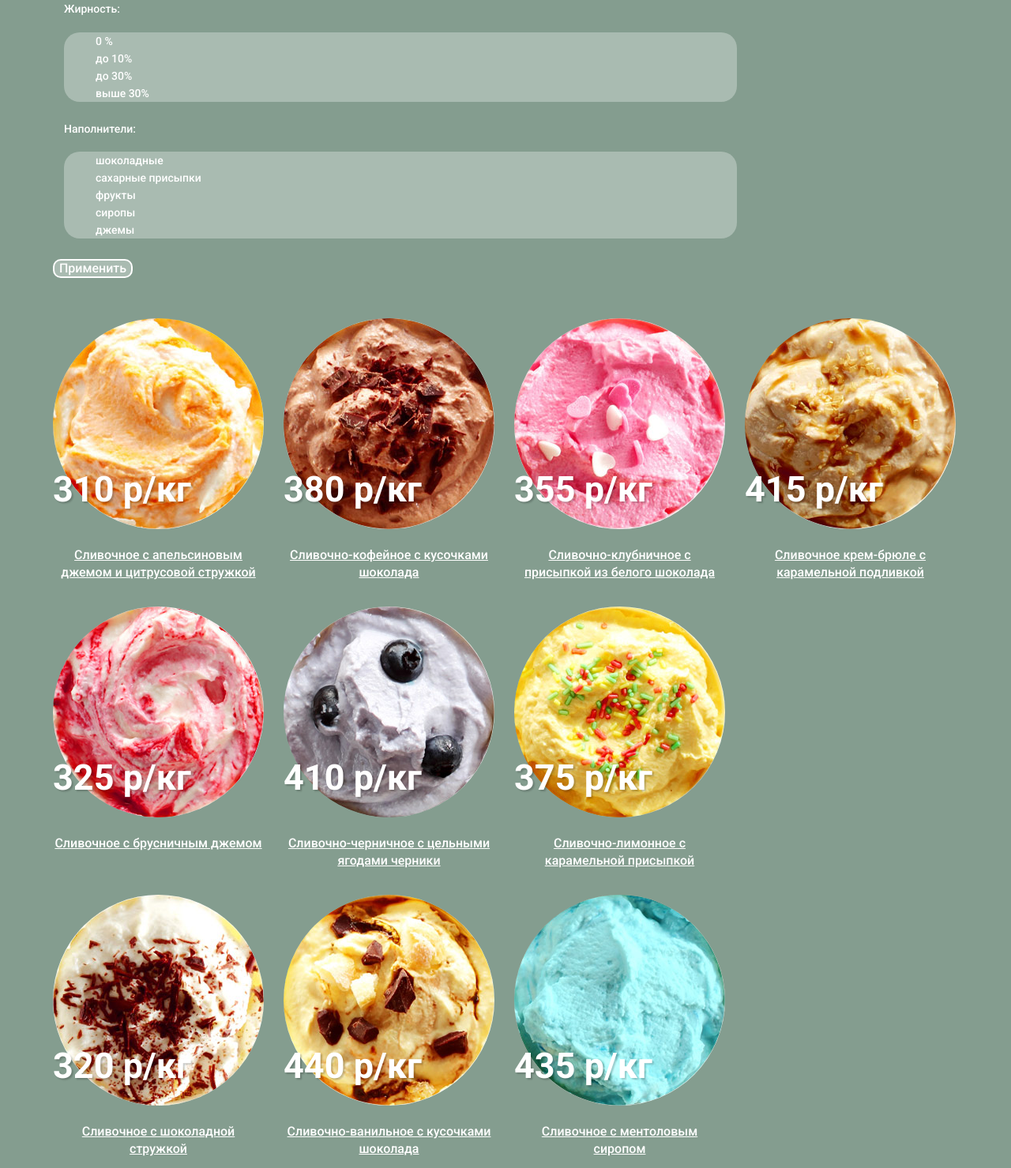
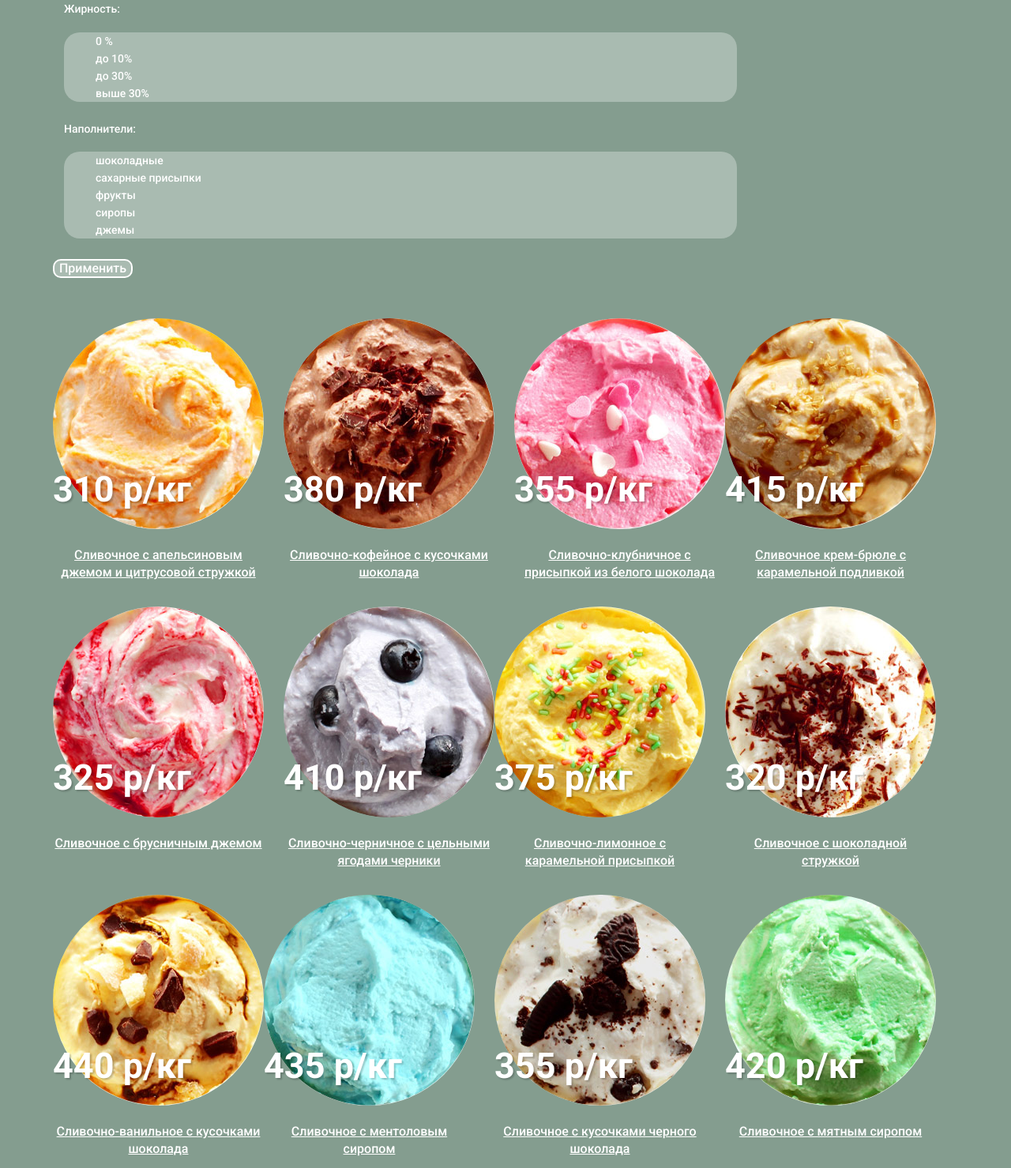
Before and after one commit to iknow23/681387-gllacy, a plain HTML site: page catalog.html in a window 1280 px wide. Shown: the part 346-1825 px from the top of the page at 79% size. Drawn offline with Linux system fonts and the light colour scheme.

Commit message:
В .catalog у каждого 4 элемента (мороженка) удалил правый внешний оступ, чтоб поместить в ряд

```diff
--- a/css/style.css
+++ b/css/style.css
@@ -479,7 +479,7 @@ a {
 	margin-right: 25px;
 }
 
-.catalog-item-inner:nth-child(4) {
+.catalog-item-inner:nth-child(3n+3) {
 	margin-right: 0px;
 }
 
```
